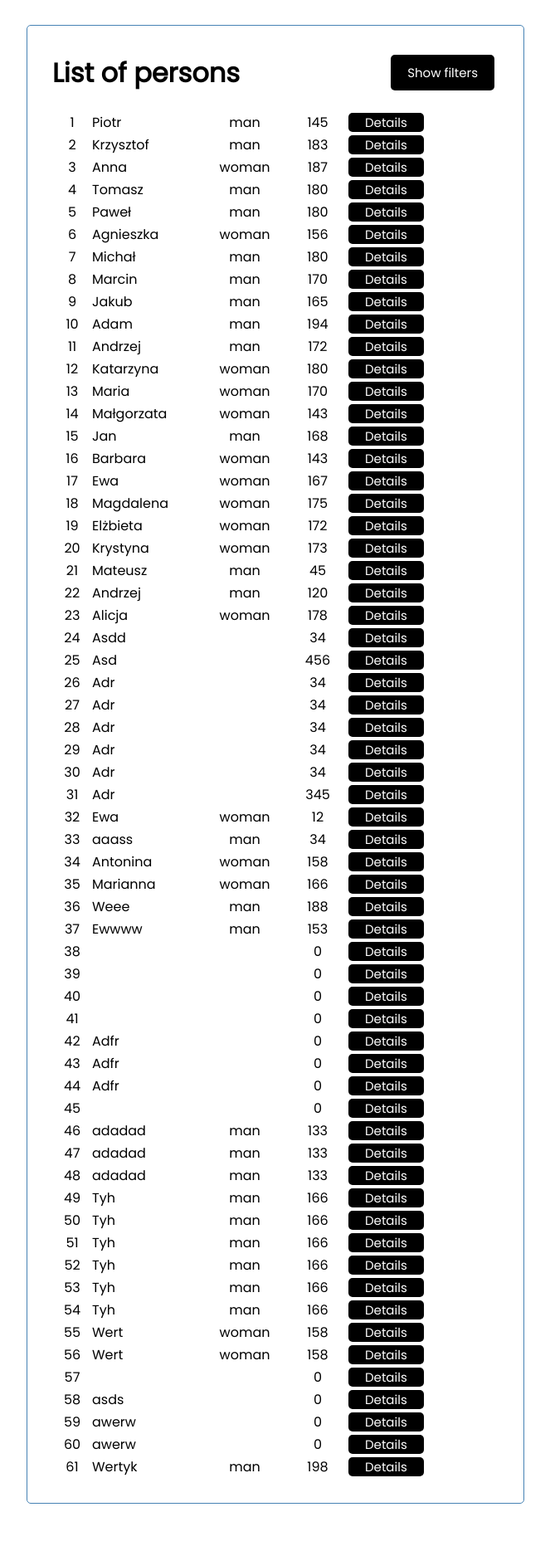
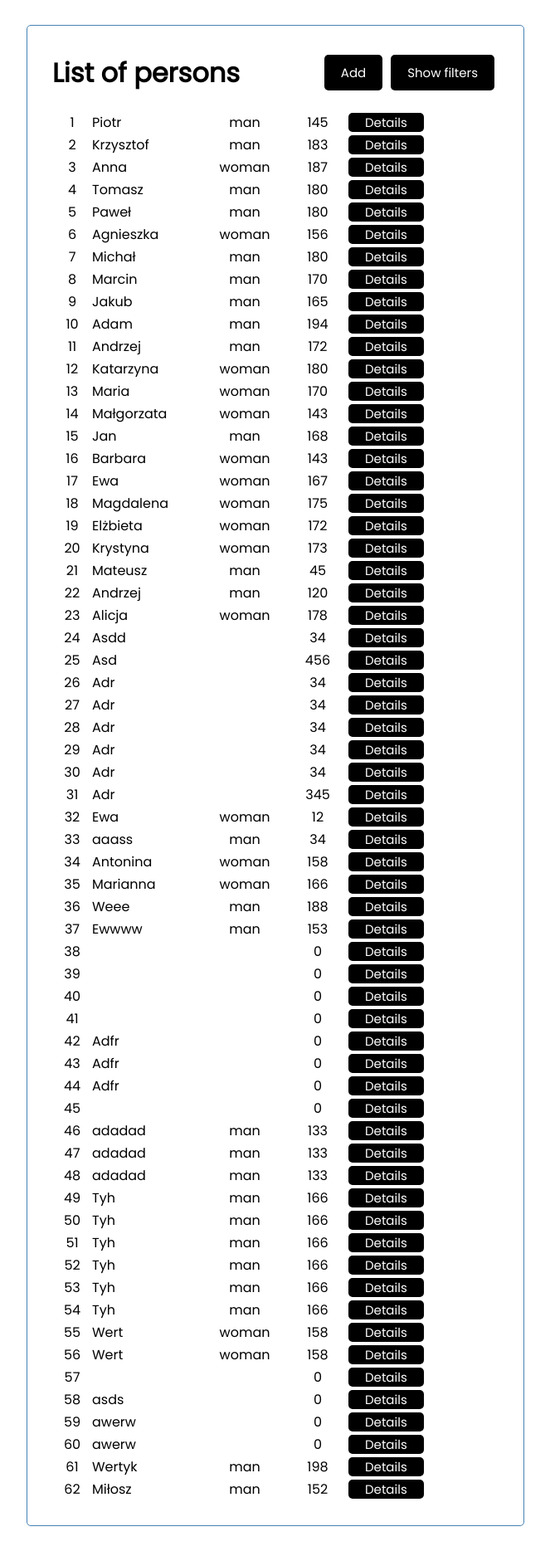
Before and after one commit to adrianczekaj/searcher, a React (Create React App) app: page / in a window 1280 px wide. Shown: the whole page at 83% size, without its empty margins (308-971 px from the left). Before the commit the page ends 1842 px from the top, so only its background shows below. Built offline with nearby package versions, Linux system fonts and the light colour scheme; data requests are answered from the project's data file.

Commit message:
#5 added button to showing and hiding form with adding person and configure settings with add person button and show filters button

```diff
--- a/db.json
+++ b/db.json
@@ -365,6 +365,12 @@
       "name": "Wertyk",
       "gender": "man",
       "height": 198
+    },
+    {
+      "id": 77,
+      "name": "Miłosz",
+      "gender": "man",
+      "height": 152
     }
   ]
 }
--- a/src/App.jsx
+++ b/src/App.jsx
@@ -1,7 +1,7 @@
 import React, { useEffect, useState } from 'react';
 import { BrowserRouter as Router, Route, Routes } from 'react-router-dom';
 import PersonDetailsPage from './components/PersonDetailsPage';
-import SearchPage from './components/SearchPage';
+import MainPage from './components/MainPage';
 import AddPersonPage from './components/AddPersonPage';
 
 function App() {
@@ -9,10 +9,11 @@ function App() {
     name: '',
     gender: '',
     heightDownLimit: 0,
-    heightUpLimit: 300,
+    heightUpLimit: 1000000,
   };
 
   const [persons, setPersons] = useState([]);
+  const [showAddPerson, setShowAddPerson] = useState(false);
   const [showSearchPersons, setShowSearchPersons] = useState(false);
   const [filters, setFilters] = useState(defaultFilters);
 
@@ -33,6 +34,12 @@ function App() {
 
   const onSearch = () => {
     setShowSearchPersons(!showSearchPersons);
+    setShowAddPerson(false);
+  };
+
+  const onAddPerson = () => {
+    setShowAddPerson(!showAddPerson);
+    setShowSearchPersons(false);
   };
 
   const onFilterChange = (e) => {
@@ -49,24 +56,26 @@ function App() {
 
   return (
     <Router>
-      <div className='container'>
+      <div className="container">
         <Routes>
           <Route
-            path='/'
+            path="/"
             element={
-              <SearchPage
+              <MainPage
                 persons={persons}
+                filters={filters}
                 showSearchPersons={showSearchPersons}
+                showAddPerson={showAddPerson}
                 onSearch={onSearch}
-                filters={filters}
+                onAddPerson={onAddPerson}
                 onFilterChange={onFilterChange}
                 onClearFilters={onClearFilters}
               />
             }
           />
 
-          <Route path='/person/:id' element={<PersonDetailsPage persons={persons} />} />
-          <Route path='/person/add' element={<AddPersonPage />} />
+          <Route path="/person/:id" element={<PersonDetailsPage persons={persons} />} />
+          <Route path="/person/add" element={<AddPersonPage />} />
         </Routes>
       </div>
     </Router>
--- a/src/components/Header.jsx
+++ b/src/components/Header.jsx
@@ -2,16 +2,21 @@ import React from 'react';
 import PropTypes from 'prop-types';
 import { useLocation } from 'react-router-dom';
 
-function Header({ title, onSearch, showSearch }) {
+function Header({ title, onSearch, showSearch, onAddPerson }) {
   const location = useLocation();
 
   return (
     <header className="header">
       <h1>{title}</h1>
       {location.pathname === '/' && (
-        <button type="button" className="btn" onClick={onSearch}>
-          {showSearch ? 'Hide filters' : 'Show filters'}
-        </button>
+        <div>
+          <button type="button" className="btn" onClick={onAddPerson}>
+            Add
+          </button>
+          <button type="button" className="btn" onClick={onSearch}>
+            {showSearch ? 'Hide filters' : 'Show filters'}
+          </button>
+        </div>
       )}
     </header>
   );
--- a/src/components/SearchPage.jsx
+++ b/src/components/MainPage.jsx
@@ -2,34 +2,53 @@ import React from 'react';
 import PropTypes from 'prop-types';
 import Header from './Header';
 import Search from './Search';
+import AddPerson from './AddPerson';
 import Persons from './Persons';
 
-function SearchPage({
+function MainPage({
   persons,
   showSearchPersons,
+  showAddPerson,
   onSearch,
+  onAddPerson,
   filters,
   onFilterChange,
   onClearFilters,
 }) {
   return (
     <>
-      <Header title="List of persons" onSearch={onSearch} showSearch={showSearchPersons} />
-      {showSearchPersons ? (
+      <Header
+        title={showAddPerson ? 'Add person' : 'List of persons'}
+        onSearch={onSearch}
+        showSearch={showSearchPersons}
+        onAddPerson={onAddPerson}
+      />
+
+      {showSearchPersons && (
+        <>
           <Search
             persons={persons}
             filters={filters}
             onFilterChange={onFilterChange}
             onClearFilters={onClearFilters}
           />
-      ) : (
+        </>
+      )}
+      {showAddPerson && (
+        <>
+          <AddPerson />
+        </>
+      )}
+      {!showSearchPersons && (
+        <>
           <Persons persons={persons} />
+        </>
       )}
     </>
   );
 }
 
-SearchPage.defaultProps = {
+MainPage.defaultProps = {
   persons: [],
   showSearchPersons: false,
   filters: {
@@ -43,7 +62,7 @@ SearchPage.defaultProps = {
   onClearFilters: null,
 };
 
-SearchPage.propTypes = {
+MainPage.propTypes = {
   persons: PropTypes.arrayOf(
     PropTypes.shape({
       id: PropTypes.number,
@@ -64,4 +83,4 @@ SearchPage.propTypes = {
   onClearFilters: PropTypes.func,
 };
 
-export default SearchPage;
+export default MainPage;
--- a/src/components/Search.jsx
+++ b/src/components/Search.jsx
@@ -49,7 +49,7 @@ function Search({ persons, filters, onFilterChange, onClearFilters }) {
           <input
             type="text"
             name="heightUpLimit"
-            value={filters.heightUpLimit === 300 ? '' : filters.heightUpLimit}
+            value={filters.heightUpLimit === 1000000 ? '' : filters.heightUpLimit}
             onChange={onFilterChange}
           />
         </div>
```
Lines whose indentation alone changed are shown as unchanged.
